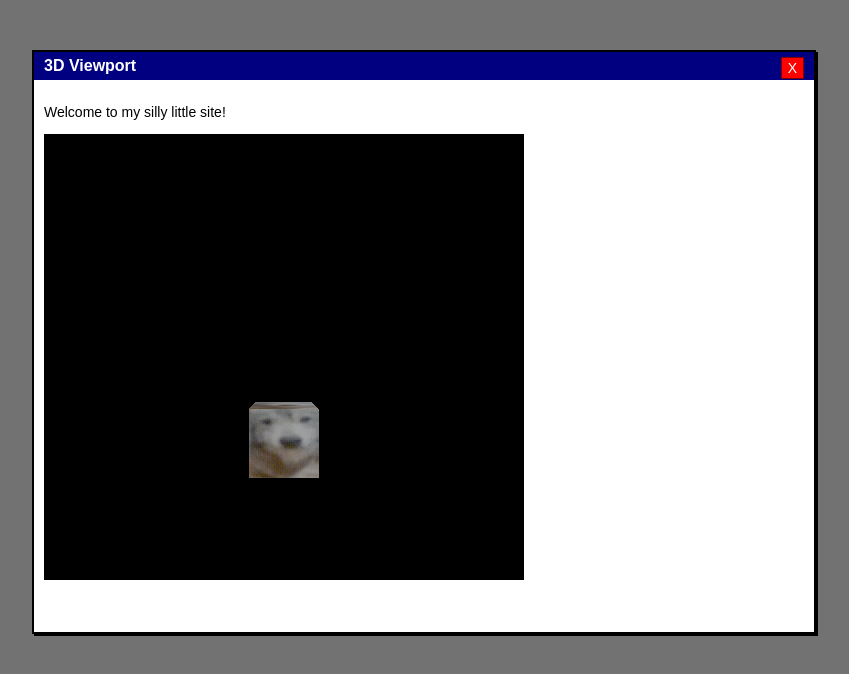
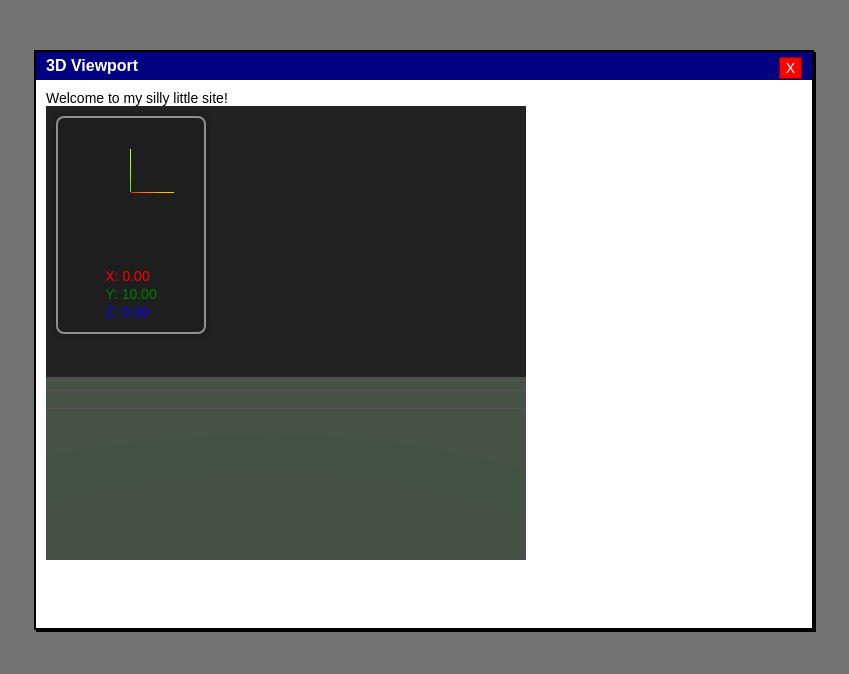
Before and after one commit to NikkyBun/Fulp, a website: page index.html in a window 1280 px wide. Shown: the whole page, without its empty margins (216-1065 px from the left). Drawn offline with nearby package versions, Linux system fonts and the light colour scheme; animation ran at ten frames a second.

Commit message:
Massive cleanup of code, change to the canvas scene, improved movement, added ability to add objects through the code for easy aesthetics

```diff
--- a/JS/Controls.js
+++ /dev/null
@@ -1,60 +0,0 @@
-import * as THREE from 'three';
-const keys = {};
-let isMouseDown = false;
-let pitch = 0;
-let yaw = 0;
-const lookSpeed = 0.004;
-const moveSpeed = 0.1;
-
-export function setupControls(camera, canvas) {
-    window.addEventListener('keydown', (event) => keys[event.key.toLowerCase()] = true);
-    window.addEventListener('keyup', (event) => keys[event.key.toLowerCase()] = false);
-
-    canvas.addEventListener('mousedown', (event) => {
-        if (event.button === 0) { // Left click
-            canvas.requestPointerLock(); // Lock mouse to canvas
-            isMouseDown = true;
-        }
-    });
-
-    document.addEventListener('mouseup', (event) => {
-        if (event.button === 0) {
-            document.exitPointerLock(); // Release mouse lock
-            isMouseDown = false;
-        }
-    });
-    canvas.addEventListener('mousemove', (event) => {
-        if (isMouseDown) {
-            yaw -= event.movementX * lookSpeed;
-            pitch -= event.movementY * lookSpeed;
-
-            // Limit pitch to prevent camera flip
-            pitch = Math.max(-Math.PI / 2, Math.min(Math.PI / 2, pitch));
-
-            camera.rotation.x = pitch;
-            camera.rotation.y = yaw;
-        }
-    });
-    function updateCameraMovement() {
-        const forward = new THREE.Vector3(0, 0, -1).applyQuaternion(camera.quaternion);
-        forward.y = 0; // Flatten to XZ plane
-        forward.normalize();
-
-        const right = new THREE.Vector3().crossVectors(new THREE.Vector3(0, 1, 0), forward).normalize();
-
-        // Forward movement (W/S)
-        if (keys['w']) camera.position.addScaledVector(forward, moveSpeed);
-        if (keys['s']) camera.position.addScaledVector(forward, -moveSpeed);
-
-        // Sideways movement (A/D)
-        if (keys['d']) camera.position.addScaledVector(right, -moveSpeed);
-        if (keys['a']) camera.position.addScaledVector(right, moveSpeed);
-    }
-
-    function animate() {
-        requestAnimationFrame(animate);
-        updateCameraMovement();
-    }
-
-    animate();
-}
--- a/JS/Objects.js
+++ /dev/null
@@ -1,18 +0,0 @@
-import * as THREE from 'three';
-
-export function addCube(scene, texture) {
-    // Create a cube
-    const geometry = new THREE.BoxGeometry();
-    const material = new THREE.MeshStandardMaterial({ map: texture });
-
-    const cube = new THREE.Mesh(geometry, material);
-    scene.add(cube);
-
-    //Animate the cube
-    function animate(){
-        requestAnimationFrame(animate);
-        cube.rotation.x =+ 0;
-        cube.rotation.y =+ 0;
-    }
-    animate();
-}
--- a/JS/Scene.js
+++ /dev/null
@@ -1,42 +0,0 @@
-import * as THREE from 'three';
-
-export function createScene(canvas) {
-    // Create scene
-    const scene = new THREE.Scene();
-
-    // Create camera
-    const camera = new THREE.PerspectiveCamera(
-        75, // Field of view
-        canvas.width / canvas.height, // Aspect ratio
-        0.1, // Near plane
-        1000 // Far plane
-    );
-    camera.position.set(0,1,5); // Cam start pos
-
-    // Create renderer
-    const renderer = new THREE.WebGLRenderer({ canvas });
-    renderer.setSize(canvas.width, canvas.height);
-
-    // Ambient light (soft background light)
-    const ambientLight = new THREE.AmbientLight(0xffffff, 0.5); // color, intensity
-    scene.add(ambientLight);
-
-    // Directional light (like sunlight)
-    const directionalLight = new THREE.DirectionalLight(0xffffff, 1);
-    directionalLight.position.set(3, 3, 3); // Position the light source
-    scene.add(directionalLight);
-
-    return { scene, camera, renderer };
-}
-export function animate(renderer, scene, camera) {
-    function loop() {
-        requestAnimationFrame(loop);
-        renderer.render(scene, camera);
-    }
-    loop();
-}
-
-// Close button behavior
-document.querySelector('.close-btn').addEventListener('click', () => {
-document.querySelector('.window').style.display = 'none';
-});
--- a/JS/Textures.js
+++ /dev/null
@@ -1,11 +0,0 @@
-import * as THREE from 'three';
-
-export function loadTexture(url) {
-    const textureLoader = new THREE.TextureLoader();
-    return textureLoader.load(
-        url,
-        () => console.log('Texture loaded:', url),
-        undefined,
-        (error) => console.error('Error loading texture:', error)
-    );
-}
--- /dev/null
+++ b/JS/axisWidget.js
@@ -0,0 +1,46 @@
+import * as THREE from 'three';
+
+export function createAxisWidget() {
+  const widgetScene = new THREE.Scene();
+
+  const size = 1.2;
+  const widgetCamera = new THREE.OrthographicCamera(-size, size, size, -size, 0.1, 10);
+  widgetCamera.position.set(0, 0, 2);
+  widgetCamera.lookAt(0, 0, 0);
+
+  // Pivot to rotate
+  const pivot = new THREE.Object3D();
+  widgetScene.add(pivot);
+
+  const axesHelper = new THREE.AxesHelper(0.8);
+  pivot.add(axesHelper);
+
+  // Use existing canvas
+  const widgetCanvas = document.getElementById('axisCanvas');
+  widgetCanvas.width = 158;
+  widgetCanvas.height = 158;
+
+  const widgetRenderer = new THREE.WebGLRenderer({ canvas: widgetCanvas, alpha: true });
+  widgetRenderer.setSize(128, 128);
+  widgetRenderer.setPixelRatio(window.devicePixelRatio);
+  widgetRenderer.setClearColor(0x000000, 0); // transparent
+
+  // Position labels
+  const cameraXLabel = document.getElementById('cameraX');
+  const cameraYLabel = document.getElementById('cameraY');
+  const cameraZLabel = document.getElementById('cameraZ');
+
+  return {
+    update: (mainCamera) => {
+      // Rotate the widget’s pivot to match the main camera
+      pivot.quaternion.copy(mainCamera.quaternion);
+
+      // Update position text
+      cameraXLabel.textContent = `X: ${mainCamera.position.x.toFixed(2)}`;
+      cameraYLabel.textContent = `Y: ${mainCamera.position.y.toFixed(2)}`;
+      cameraZLabel.textContent = `Z: ${mainCamera.position.z.toFixed(2)}`;
+
+      widgetRenderer.render(widgetScene, widgetCamera);
+    }
+  };
+}
--- /dev/null
+++ b/JS/geometry.js
@@ -0,0 +1,47 @@
+import * as THREE from 'three';
+
+
+export function addGrid(scene) {
+    // Size of the grid (distance between the grid lines)
+    const gridSize = 200;
+    // Number of divisions (how many lines in both directions)
+    const gridDivisions = 20;
+
+    const gridHelper = new THREE.GridHelper(gridSize, gridDivisions, 0x888888, 0x555555); // Grid lines in gray
+    scene.add(gridHelper);
+}
+export function addAxes(scene) {
+    // The number is the length of the axis lines
+    const axesHelper = new THREE.AxesHelper(10);
+    scene.add(axesHelper);
+}
+
+// Create a box geometry
+export function createBoxGeometry() {
+  return new THREE.BoxGeometry(1, 1, 1);
+}
+
+// Create a sphere geometry
+export function createSphereGeometry() {
+  return new THREE.SphereGeometry(1, 32, 32);
+}
+
+// Create a cylinder geometry
+export function createCylinderGeometry() {
+  return new THREE.CylinderGeometry(1, 1, 2);
+}
+
+// Create a basic material (you can extend this to handle different material types)
+export function createBasicMaterial(color = 0xffffff) {
+  return new THREE.MeshBasicMaterial({ color: color });
+}
+
+// Create a standard material (you can add properties like metalness, roughness, etc.)
+export function createStandardMaterial(color = 0xffffff) {
+  return new THREE.MeshStandardMaterial({ color: color });
+}
+
+// Create a lambert material
+export function createLambertMaterial(color = 0xffffff) {
+  return new THREE.MeshLambertMaterial({ color: color });
+}
--- /dev/null
+++ b/JS/lighting.js
@@ -0,0 +1,36 @@
+import * as THREE from 'three';
+
+export function addLighting(scene) {
+  // Ambient Light (soft white light)
+  const ambientLight = new THREE.AmbientLight(0xffffff, 0.3);
+  scene.add(ambientLight);
+
+  // Directional Light (for strong shadows)
+  const dirLight = new THREE.DirectionalLight(0xffffff, 0.5);
+  dirLight.position.set(100, 100, 100);
+  dirLight.castShadow = true;
+  scene.add(dirLight);
+
+  // Directional light shadows
+  dirLight.castShadow = true;
+  dirLight.shadow.mapSize.width = 1024;
+  dirLight.shadow.mapSize.height = 1024;
+  dirLight.shadow.camera.top = 50;
+  dirLight.shadow.camera.bottom = -50;
+  dirLight.shadow.camera.left = -50;
+  dirLight.shadow.camera.right = 50;
+
+  // Create the Sun Sprite and attach it to the light
+  const sunTexture = new THREE.TextureLoader().load('./Styles/StupidStretchedOutWolp.png');
+  const sunMaterial = new THREE.SpriteMaterial({ map: sunTexture, color: 0xffffff, fog: true });
+  const sunSprite = new THREE.Sprite(sunMaterial);
+  sunSprite.scale.set(50, 50, 1); // Adjust the size of the sun sprite
+  sunMaterial.emissive = new THREE.Color(0xffff00); // Yellowish glow
+  sunMaterial.emissiveIntensity = 1;  // Controls the intensity of the glow
+
+  // Position the sun sprite at the same location as the directional light
+  sunSprite.position.copy(dirLight.position);
+
+  // Add the sun to the scene
+  scene.add(sunSprite);
+}
--- a/JS/main.js
+++ b/JS/main.js
@@ -1,16 +1,124 @@
-import { createScene, animate } from './Scene.js';
-import { setupControls } from './Controls.js';
-import { addCube } from './Objects.js';
-import { loadTexture } from './Textures.js'
+import * as THREE from 'three';
+import { PointerLockControls } from 'three/addons/controls/PointerLockControls.js';
+import { addLighting } from './lighting.js';
+import { addGrid, addAxes } from './geometry.js';
+import { addObjectToScene } from './objects.js';
+import { createAxisWidget } from './axisWidget.js';
 
-const canvas = document.getElementById('webgl-canvas');
+let axisWidget;
+let camera, scene, renderer, controls;
+let moveForward = false, moveBackward = false, moveLeft = false, moveRight = false;
+const velocity = new THREE.Vector3();
+const direction = new THREE.Vector3();
+const clock = new THREE.Clock();
 
-const { scene, camera, renderer } = createScene(canvas);
+init();
+animate();
 
-// Load texture and apply to cube
-const texture = loadTexture('./Styles/sehtxgh.png');
-addCube(scene, texture);
+function init() {
+  const canvas = document.getElementById('webgl-canvas');
 
-setupControls(camera, canvas);
+  // Renderer setup
+  renderer = new THREE.WebGLRenderer({ canvas });
+  renderer.setSize(canvas.clientWidth, canvas.clientHeight, false);
+  renderer.shadowMap.enabled = true;
+  renderer.shadowMap.type = THREE.PCFSoftShadowMap;
 
-animate(renderer, scene, camera);
+  // Scene setup
+  scene = new THREE.Scene();
+  scene.background = new THREE.Color(0x222222);
+
+  // Camera setup
+  camera = new THREE.PerspectiveCamera(75, canvas.clientWidth / canvas.clientHeight, 0.1, 1000);
+  camera.position.set(0, 10, 0);
+
+  // Lighting setup
+  const hemiLight = new THREE.HemisphereLight(0xffffff, 0x444444, 1.0);
+  hemiLight.position.set(0, 200, 0);
+  scene.add(hemiLight);
+
+  const dirLight = new THREE.DirectionalLight(0xffffff, 0.5);
+  dirLight.position.set(100, 100, 100);
+  scene.add(dirLight);
+
+  // Ground setup
+  const ground = new THREE.Mesh(
+    new THREE.PlaneGeometry(200, 200),
+    new THREE.MeshStandardMaterial({ color: 0x556655 })
+  );
+  ground.receiveShadow = true;
+  ground.rotation.x = -Math.PI / 2;
+  scene.add(ground);
+
+  // Add lighting and helper functions
+  addLighting(scene);
+  addGrid(scene);
+  addAxes(scene);
+
+  //Code Block for all objects added to the scene
+  // for parameters, refer to Fulp/Notes AddObjectToScene
+  // addObjectToScene(scene, x, y, z, color = 0xffffff, geometryType = 'box', scale = { x: 1, y: 1, z: 1 }, rotation = { x: 0, y: 0, z: 0 }, materialType = 'basic', texturePath = null)
+  addObjectToScene(scene, 1, 2, 0, 0xffffff, 'cylinder', { x: 0.5, y: 6, z: 0.5 } , { x: 0, y: 0, z: 0 }, 'basic');
+
+
+
+
+
+  // Controls setup
+  controls = new PointerLockControls(camera, document.body);
+  scene.add(controls.getObject());
+
+  document.addEventListener('click', () => controls.lock());
+  document.addEventListener('keydown', onKeyDown);
+  document.addEventListener('keyup', onKeyUp);
+  window.addEventListener('resize', onWindowResize);
+
+  axisWidget = createAxisWidget(renderer);
+}
+
+function onWindowResize() {
+  const canvas = document.getElementById('webgl-canvas');
+  camera.aspect = canvas.clientWidth / canvas.clientHeight;
+  camera.updateProjectionMatrix();
+  renderer.setSize(canvas.clientWidth, canvas.clientHeight, false);
+}
+
+function onKeyDown(event) {
+  switch (event.code) {
+    case 'KeyW': moveForward = true; break;
+    case 'KeyA': moveLeft = true; break;
+    case 'KeyS': moveBackward = true; break;
+    case 'KeyD': moveRight = true; break;
+  }
+}
+
+function onKeyUp(event) {
+  switch (event.code) {
+    case 'KeyW': moveForward = false; break;
+    case 'KeyA': moveLeft = false; break;
+    case 'KeyS': moveBackward = false; break;
+    case 'KeyD': moveRight = false; break;
+  }
+}
+
+function animate() {
+  requestAnimationFrame(animate);
+
+  const delta = clock.getDelta();
+  velocity.x -= velocity.x * 10.0 * delta;
+  velocity.z -= velocity.z * 10.0 * delta;
+
+  direction.z = Number(moveForward) - Number(moveBackward);
+  direction.x = Number(moveRight) - Number(moveLeft);
+  direction.normalize();
+
+  if (moveForward || moveBackward) velocity.z -= direction.z * 400.0 * delta;
+  if (moveLeft || moveRight) velocity.x -= direction.x * 400.0 * delta;
+
+  controls.moveRight(-velocity.x * delta);
+  controls.moveForward(-velocity.z * delta);
+
+  renderer.render(scene, camera);
+
+  if (axisWidget) axisWidget.update(camera);
+}
--- /dev/null
+++ b/JS/objects.js
@@ -0,0 +1,46 @@
+import * as THREE from 'three';
+import { createBoxGeometry, createSphereGeometry, createCylinderGeometry, createBasicMaterial, createStandardMaterial, createLambertMaterial } from './geometry.js';
+
+export function addObjectToScene(scene, x, y, z, color = 0xffffff, geometryType = 'box', scale = { x: 1, y: 1, z: 1}, rotation = { x: 0, y: 0, z: 0 }, materialType = 'basic', texturePath = null) {
+    let geometry;
+    let material;
+
+    // Determine geometry type
+    if (geometryType === 'sphere') {
+        geometry = createSphereGeometry();
+    } else if (geometryType === 'cylinder') {
+        geometry = createCylinderGeometry();
+    } else {
+        geometry = createBoxGeometry(); // Default to box geometry
+    }
+
+    // Determine material type and apply texture if needed
+    if (materialType === 'basic') {
+        material = createBasicMaterial(color);
+    } else if (materialType === 'standard') {
+        material = createStandardMaterial(color);
+    } else {
+        material = createLambertMaterial(color);
+    }
+
+    // If texture is provided, load it and apply it to the material
+    if (texturePath) {
+        const texture = new THREE.TextureLoader().load(texturePath);
+        material.map = texture; // Apply texture to material
+    }
+
+    // Create the mesh
+    const object = new THREE.Mesh(geometry, material);
+
+    // Set position, scale, and rotation
+    object.position.set(x, y, z);
+    object.scale.set(scale.x, scale.y, scale.z);
+    object.rotation.set(rotation.x, rotation.y, rotation.z);
+
+    // Enable shadow properties
+    object.castShadow = true;   // This object will cast shadows
+    object.receiveShadow = true; // This object will receive shadows
+
+    // Add the object to the scene
+    scene.add(object);
+}
--- a/Styles/styles.css
+++ b/Styles/styles.css
@@ -1,10 +1,15 @@
+* {
+    margin: 0;
+    padding: 0;
+    box-sizing: border-box;
+}
 body {
     background-color: #727272;
     font-family: "MS Sans Serif", Arial, sans-serif;
-    margin: 0;
-    padding: 0;
 }
-
+canvas {
+    border: none;
+}
 .window {
     width: 780px;
     height: 580px;
@@ -48,5 +53,44 @@ body {
 }
 .canvas {
     border: 2px #000000;
+    position: relative;
+    overflow: hidden;
+}
 
+.widget-canvas {
+  width: 128px;
+  height: 128px;
+  display: block;
+  pointer-events: none;
 }
+
+
+.widget-container {
+  position: absolute;
+  top: 10px;
+  left: 10px;
+  width: 150px;
+  padding: 10px;
+  background-color: rgba(0, 0, 0, 0.1);
+  border: 2px solid rgba(255, 255, 255, 0.5);
+  border-radius: 8px;
+  box-shadow: 0 0 6px rgba(0, 0, 0, 0.4);
+  display: flex;
+  flex-direction: column;
+  align-items: center;
+  z-index: 10;
+  box-sizing: border-box;
+}
+
+
+
+.camera-position {
+  margin-top: 10px;
+  color: white;
+  font-family: Arial, sans-serif;
+  font-size: 14px;
+}
+
+.camera-position p {
+  margin: 2px 0;
+}
--- a/index.html
+++ b/index.html
@@ -34,6 +34,16 @@
             <p>Welcome to my silly little site!</p>
             <div class="canvas">
                 <canvas id="webgl-canvas" width="480" height="480"></canvas>
+
+                <!-- Axis Widget and Labels -->
+                <div class="widget-container">
+                  <canvas id="axisCanvas" class="widget-canvas"></canvas>
+                  <div class="camera-position">
+                    <p style="color: red;" id="cameraX">X: 0</p>
+                    <p style="color: green;" id="cameraY">Y: 0</p>
+                    <p style="color: blue;" id="cameraZ">Z: 0</p>
+                  </div>
+                </div>
             </div>
         </div>
     </div>
--- /dev/null
+++ b/package.json
@@ -0,0 +1,5 @@
+{
+  "dependencies": {
+    "serve": "^14.2.4"
+  }
+}
```
Also changed, not shown: Styles/StupidStretchedOutWolp.png (added), notes/AddObjectsToScene.png (added), 1 other file.
